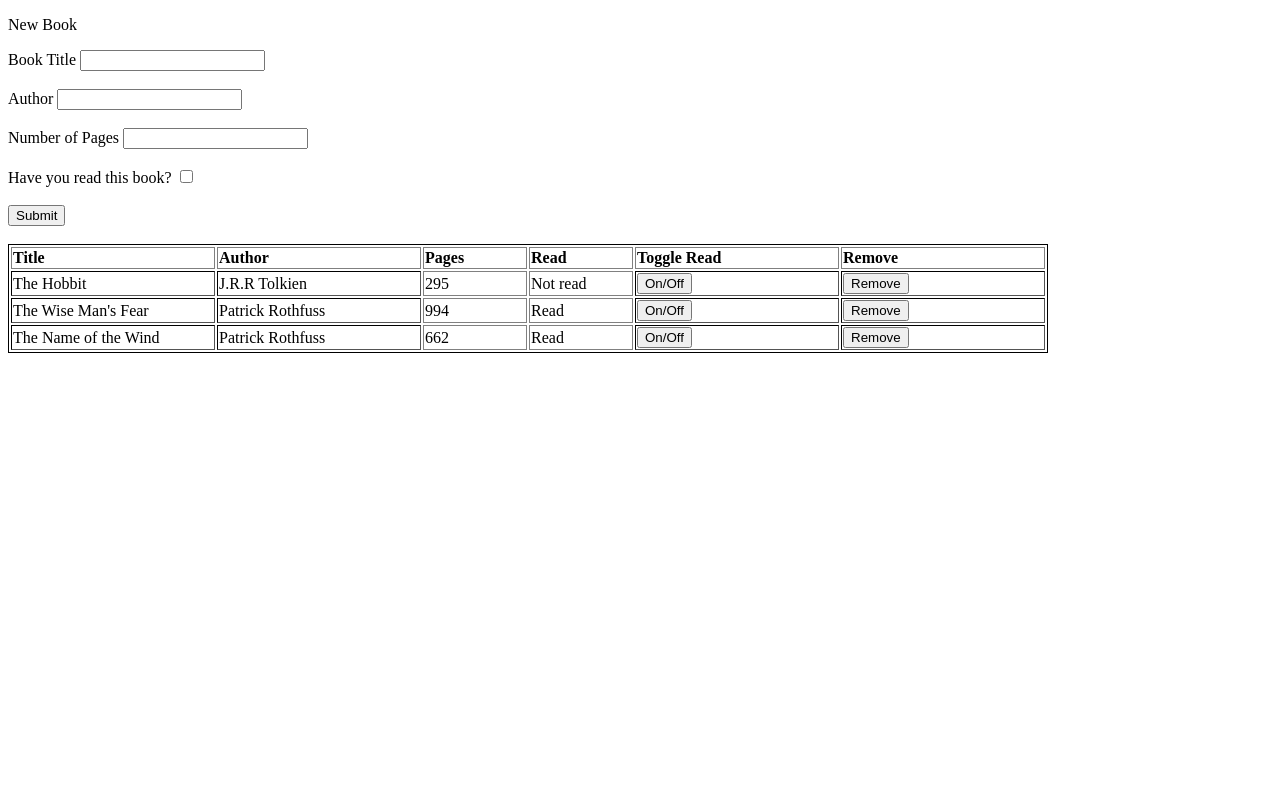
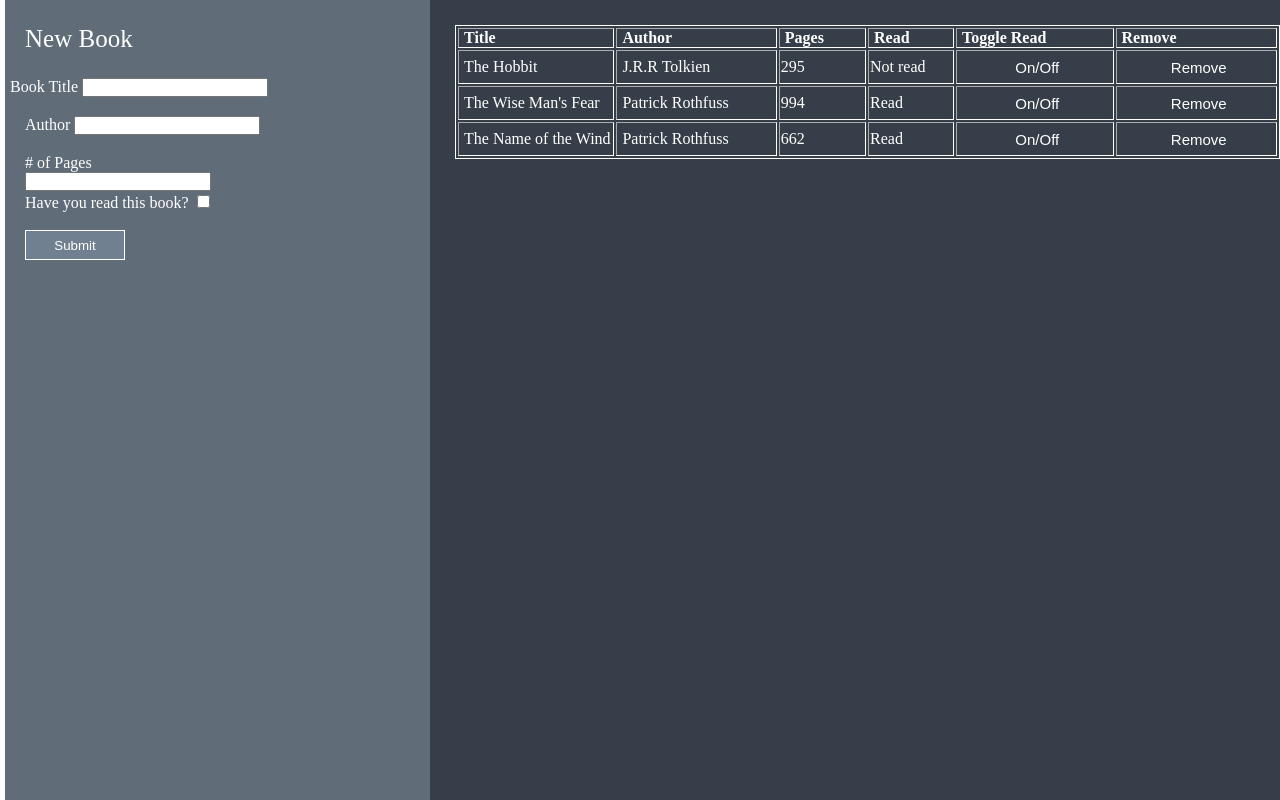
Before and after one commit to depwine/book-library, a plain HTML site: page index.html in a window 1280 px wide. Drawn offline with Linux system fonts and the light colour scheme.

Commit message:
added a bit of styling

```diff
--- a/index.html
+++ b/index.html
@@ -9,26 +9,36 @@
     <link rel="stylesheet" href="styles.css">
 </head>
 <body>
-        <p>New Book</p>
-        <label for="bTitle">Book Title </label>
-        <input type="text" id="bTitle" name="bTitle"><br>
-        <br>
-        <label for="author">Author </label>
-        <input type="text" id="author" name="author"><br>
-        <br>
-        <label for="pages">Number of Pages </label>
-        <input type="text" id="pages" name="pages"><br>
-        <br>
+    <div class = container>
+    <div class = leftContainer>
+        <div class="newBookDiv">
+        <p class="newBook">New Book</p>
+        </div>
+        <div class="titleDiv">
+            <label for="bTitle">Book Title </label>
+            <input type="text" id="bTitle" name="bTitle">
+        </div>
+        <div class="authorDiv">
+            <label for="author">Author </label>
+            <input type="text" id="author" name="author">
+        </div>
+        <div class=pagesDiv>
+            <label for="pages"># of Pages </label>
+            <input type="text" id="pages" name="pages">
+        </div>
+        <div class="readDiv">
         <label for="read">Have you read this book? </label>
-        <input type="checkbox" id="read" name="read"><br>
+        <input type="checkbox" id="read" name="read">
+        </div>
+        <button class="formSubmit" onclick="addBookToLibrary()">Submit</button>
+
+    </div>
 
 
-        <br>
-        <button class="formSubmit" onclick="addBookToLibrary()">Submit</button>
-    <br>
-    <br>
 
+    <div class="rightCont">
     <div id="table"></div>
-
+    </div>
+</div>
 </body>
 </html>
--- a/js.js
+++ b/js.js
@@ -60,8 +60,8 @@ for (var i = 0; i < myLibrary.length; i++){
     html+= "<td>" + myLibrary[i].author + "</td>";
     html+= "<td>" + myLibrary[i].pages + "</td>";
     html+= "<td>" + myLibrary[i].read + "</td>";
-    html+= "<td><button onclick= myLibrary["+i+"].toggleRead()> On/Off </button></td>";
-    html+= "<td><button data-button="+i+" onclick=remove("+i+")> Remove </button></td>";
+    html+= "<td><button class=toggle onclick= myLibrary["+i+"].toggleRead()> On/Off </button></td>";
+    html+= "<td><button class=remove data-button="+i+" onclick=remove("+i+")> Remove </button></td>";
 
     html+= "</tr>";
 }
@@ -113,7 +113,3 @@ function addBookToLibrary(){
         displayLibrary();
 
     }
-
-    function toggleRead(){
-
-    }
--- a/styles.css
+++ b/styles.css
@@ -1,21 +1,158 @@
+body{
+    margin: 0 0 0 0;
+    color: white;
+}
+
+.container{
+    display: grid;
+    grid-template-columns: 2fr 4fr;
+    grid-template-rows: 1fr 10vh 1fr;
+
+    background: rgb(54, 63, 73);
+
+    height: 100vh;
+}
+
+.leftContainer{
+    grid-column: 1/2;
+    grid-row: 1/4;
+    display: grid;
+    grid-template-columns: 1fr 1fr;
+    grid-template-rows: repeat(20, 1fr);
+
+    background-color: rgb(96, 109, 121);
+
+}
+
+.leftContainer > *{
+    padding: 0 0 0 20px;
+}
+
+.newBookDiv{
+    grid-column: 1/3;
+    grid-row: 1;
+}
+
+.newBook{
+    font-size: 25px;
+}
+
+.titleDiv{
+    grid-column: 1/3;
+    grid-row: 2;
+}
+
+.authorDiv{
+    grid-column: 1/3;
+    grid-row: 3;
+}
+
+.pagesDiv{
+    grid-column: 1/3;
+    grid-row: 4;
+}
+
+.readDiv{
+    grid-column: 1/3;
+    grid-row: 5;
+}
+
+
+
+
+.formSubmit{
+    grid-column: 1/3;
+    grid-row: 6;
+
+    margin: 0 0 0 20px;
+    padding: 0 0 0 0;
+
+    display: flex;
+
+    justify-content: center;
+    align-items: center;
+    height: 30px;
+    width: 100px;
+
+    background-color: slategray;
+    border: 1px solid white;
+
+    color: white;
+}
+
+
+.formSubmit:hover{
+    background-color: rgb(162, 185, 209);
+    cursor: pointer;
+}
+
+
 table{
-    border: 1px solid black;
+    margin: 25px 0 0 20px;
+    border: 1px solid white;
+}
+
+td{
+    height: 30px;
+    margin: 5px 0 5px 5px;
+
 }
 
 th{
-    border: 1px solid gray;
     text-align: left;
+    padding: 0 0 0 5px;
     width: 200px;
 }
 
-tr :nth-child(3) {
-    border: 1px solid gray;
-    text-align: left;
+
+tr :nth-child(3), :nth-child(4) {
     width: 100px;
 }
 
-tr :nth-child(4) {
-    border: 1px solid gray;
+tr :nth-child(1), :nth-child(2) {
     text-align: left;
-    width: 100px;
+    padding: 0 0 0 5px;
 }
+
+.toggle{
+
+    display:grid;
+
+    justify-content: center;
+    align-items: center;
+
+    background: rgb(54, 63, 73);
+    border: 1px solid rgb(54, 63, 73);
+    width: 100%;
+    height: 100%;
+
+    color: white;
+    font-size: 15px;
+    padding: 0 0 0 -5px;
+}
+
+.toggle:hover{
+    background-color: rgb(162, 185, 209);
+    cursor: pointer;
+}
+
+.remove{
+    display:grid;
+
+    justify-content: center;
+    align-items: center;
+
+    background: rgb(54, 63, 73);
+    border: 1px solid rgb(54, 63, 73);
+
+    width: 100%;
+    height: 100%;
+
+    color: white;
+    font-size: 15px;
+}
+
+.remove:hover{
+    background-color: rgb(162, 185, 209);
+    cursor: pointer;
+}
```
